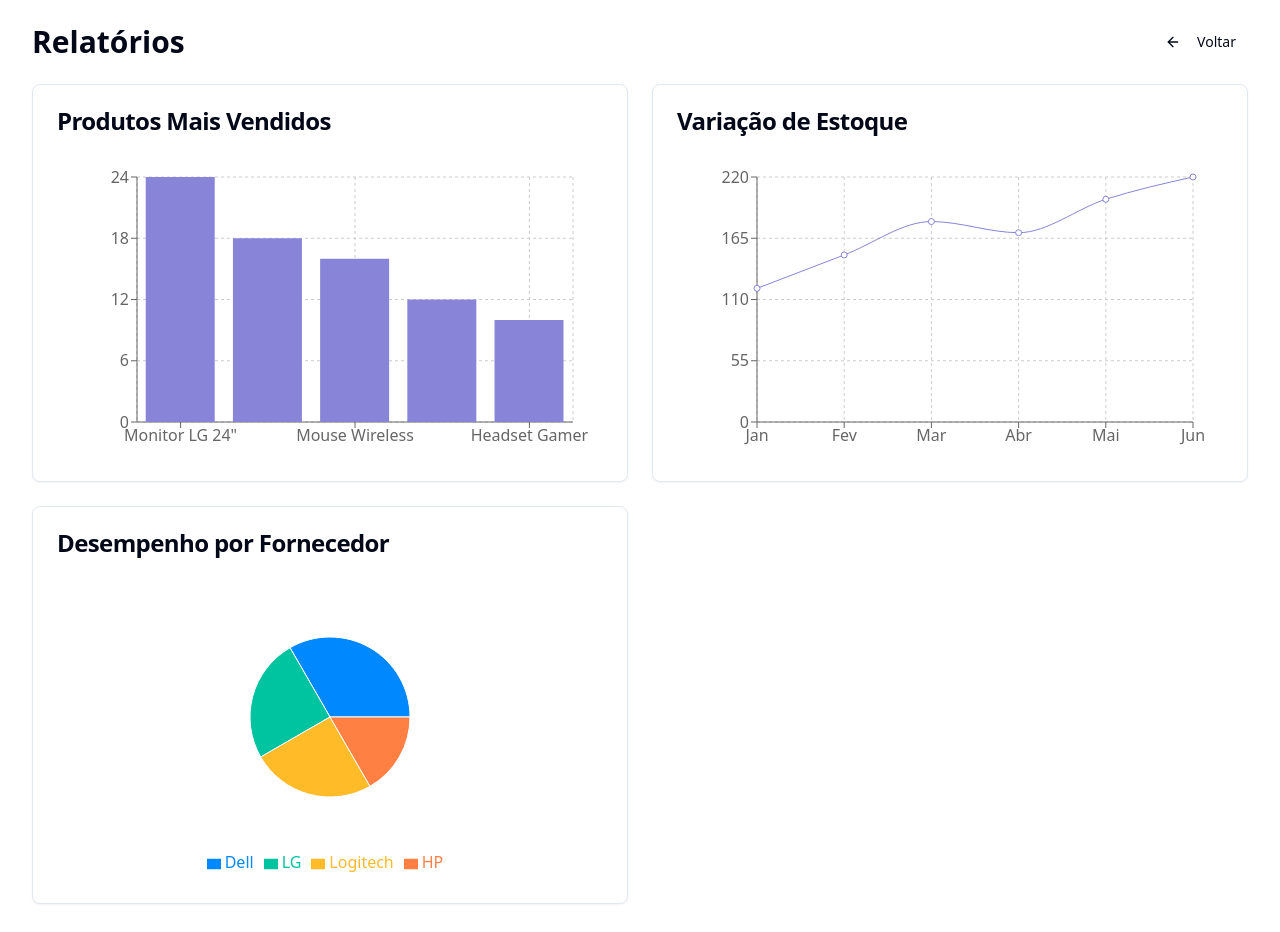
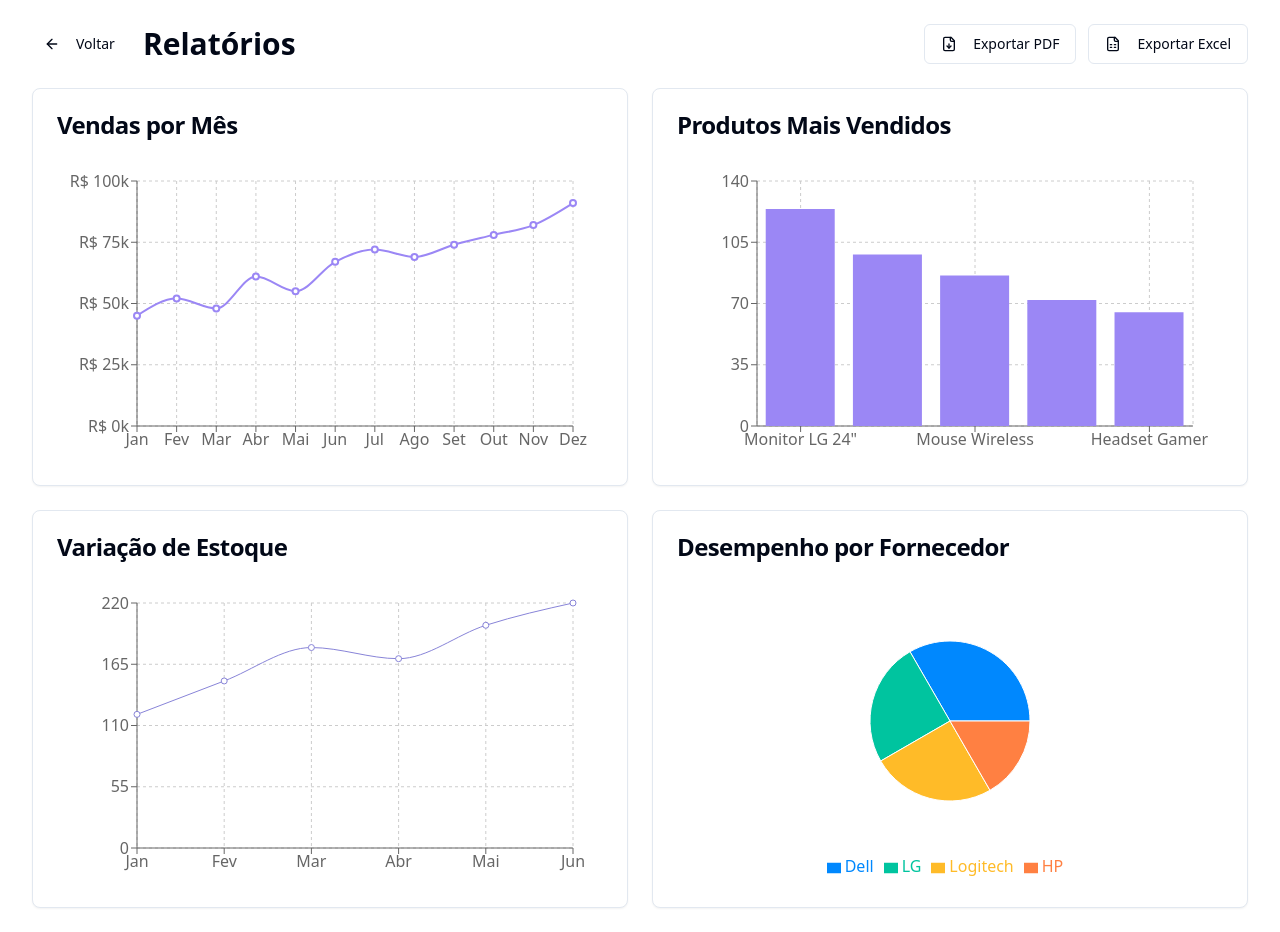
Before and after one commit to PabloPaiva7/STOCKLY, a React (Vite) app: page /relatorios in a window 1280 px wide. Built offline with nearby package versions, Linux system fonts and the light colour scheme.

Commit message:
feat: Implement Reports page
Implement the Reports page with charts and tables for sales, top products, and stock analysis. Add functionality to download reports in PDF or Excel format.

```diff
--- /dev/null
+++ b/src/components/charts/MonthlyRevenueChart.tsx
@@ -0,0 +1,59 @@
+
+import { LineChart, Line, XAxis, YAxis, CartesianGrid, Tooltip, ResponsiveContainer } from 'recharts';
+import {
+  Card,
+  CardContent,
+  CardHeader,
+  CardTitle,
+} from "@/components/ui/card";
+
+const data = [
+  { mes: 'Jan', vendas: 45000 },
+  { mes: 'Fev', vendas: 52000 },
+  { mes: 'Mar', vendas: 48000 },
+  { mes: 'Abr', vendas: 61000 },
+  { mes: 'Mai', vendas: 55000 },
+  { mes: 'Jun', vendas: 67000 },
+  { mes: 'Jul', vendas: 72000 },
+  { mes: 'Ago', vendas: 69000 },
+  { mes: 'Set', vendas: 74000 },
+  { mes: 'Out', vendas: 78000 },
+  { mes: 'Nov', vendas: 82000 },
+  { mes: 'Dez', vendas: 91000 },
+];
+
+const formatCurrency = (value: number) => {
+  return new Intl.NumberFormat('pt-BR', {
+    style: 'currency',
+    currency: 'BRL'
+  }).format(value);
+};
+
+export function MonthlyRevenueChart() {
+  return (
+    <Card>
+      <CardHeader>
+        <CardTitle>Vendas por Mês</CardTitle>
+      </CardHeader>
+      <CardContent>
+        <div className="h-[300px]">
+          <ResponsiveContainer width="100%" height="100%">
+            <LineChart data={data} margin={{ top: 20, right: 30, left: 20, bottom: 5 }}>
+              <CartesianGrid strokeDasharray="3 3" />
+              <XAxis dataKey="mes" />
+              <YAxis tickFormatter={(value) => `R$ ${value/1000}k`} />
+              <Tooltip formatter={(value) => formatCurrency(Number(value))} />
+              <Line
+                type="monotone"
+                dataKey="vendas"
+                stroke="#9b87f5"
+                strokeWidth={2}
+                name="Vendas"
+              />
+            </LineChart>
+          </ResponsiveContainer>
+        </div>
+      </CardContent>
+    </Card>
+  );
+}
--- a/src/components/charts/TopProductsChart.tsx
+++ b/src/components/charts/TopProductsChart.tsx
@@ -8,11 +8,11 @@ import {
 } from "@/components/ui/card";
 
 const data = [
-  { name: 'Monitor LG 24"', quantidade: 24 },
-  { name: 'Teclado Mecânico', quantidade: 18 },
-  { name: 'Mouse Wireless', quantidade: 16 },
-  { name: 'Notebook Dell', quantidade: 12 },
-  { name: 'Headset Gamer', quantidade: 10 },
+  { name: 'Monitor LG 24"', quantidade: 124 },
+  { name: 'Teclado Mecânico', quantidade: 98 },
+  { name: 'Mouse Wireless', quantidade: 86 },
+  { name: 'Notebook Dell', quantidade: 72 },
+  { name: 'Headset Gamer', quantidade: 65 },
 ];
 
 export function TopProductsChart() {
@@ -28,8 +28,8 @@ export function TopProductsChart() {
               <CartesianGrid strokeDasharray="3 3" />
               <XAxis dataKey="name" />
               <YAxis />
-              <Tooltip />
-              <Bar dataKey="quantidade" fill="#8884d8" />
+              <Tooltip formatter={(value) => [`${value} unidades`, "Vendas"]} />
+              <Bar dataKey="quantidade" fill="#9b87f5" name="Quantidade Vendida" />
             </BarChart>
           </ResponsiveContainer>
         </div>
--- a/src/pages/Reports.tsx
+++ b/src/pages/Reports.tsx
@@ -1,18 +1,45 @@
 
 import { BackButton } from "@/components/BackButton";
+import { Button } from "@/components/ui/button";
 import { TopProductsChart } from "@/components/charts/TopProductsChart";
 import { StockVariationChart } from "@/components/charts/StockVariationChart";
 import { SupplierPerformanceChart } from "@/components/charts/SupplierPerformanceChart";
+import { MonthlyRevenueChart } from "@/components/charts/MonthlyRevenueChart";
+import { FileDown, FileSpreadsheet } from "lucide-react";
+import { toast } from "sonner";
 
 export default function Reports() {
+  const handleExportPDF = () => {
+    toast.info("Exportando relatório em PDF...");
+    // Implementation for PDF export would go here
+  };
+
+  const handleExportExcel = () => {
+    toast.info("Exportando relatório em Excel...");
+    // Implementation for Excel export would go here
+  };
+
   return (
     <div className="container py-6 space-y-6">
       <div className="flex items-center justify-between">
-        <h1 className="text-3xl font-bold">Relatórios</h1>
-        <BackButton />
+        <div className="flex items-center gap-4">
+          <BackButton />
+          <h1 className="text-3xl font-bold">Relatórios</h1>
+        </div>
+        <div className="flex gap-3">
+          <Button variant="outline" onClick={handleExportPDF}>
+            <FileDown className="mr-2 h-4 w-4" />
+            Exportar PDF
+          </Button>
+          <Button variant="outline" onClick={handleExportExcel}>
+            <FileSpreadsheet className="mr-2 h-4 w-4" />
+            Exportar Excel
+          </Button>
+        </div>
       </div>
 
       <div className="grid gap-6 md:grid-cols-2">
+        <MonthlyRevenueChart />
         <TopProductsChart />
         <StockVariationChart />
         <SupplierPerformanceChart />
```
